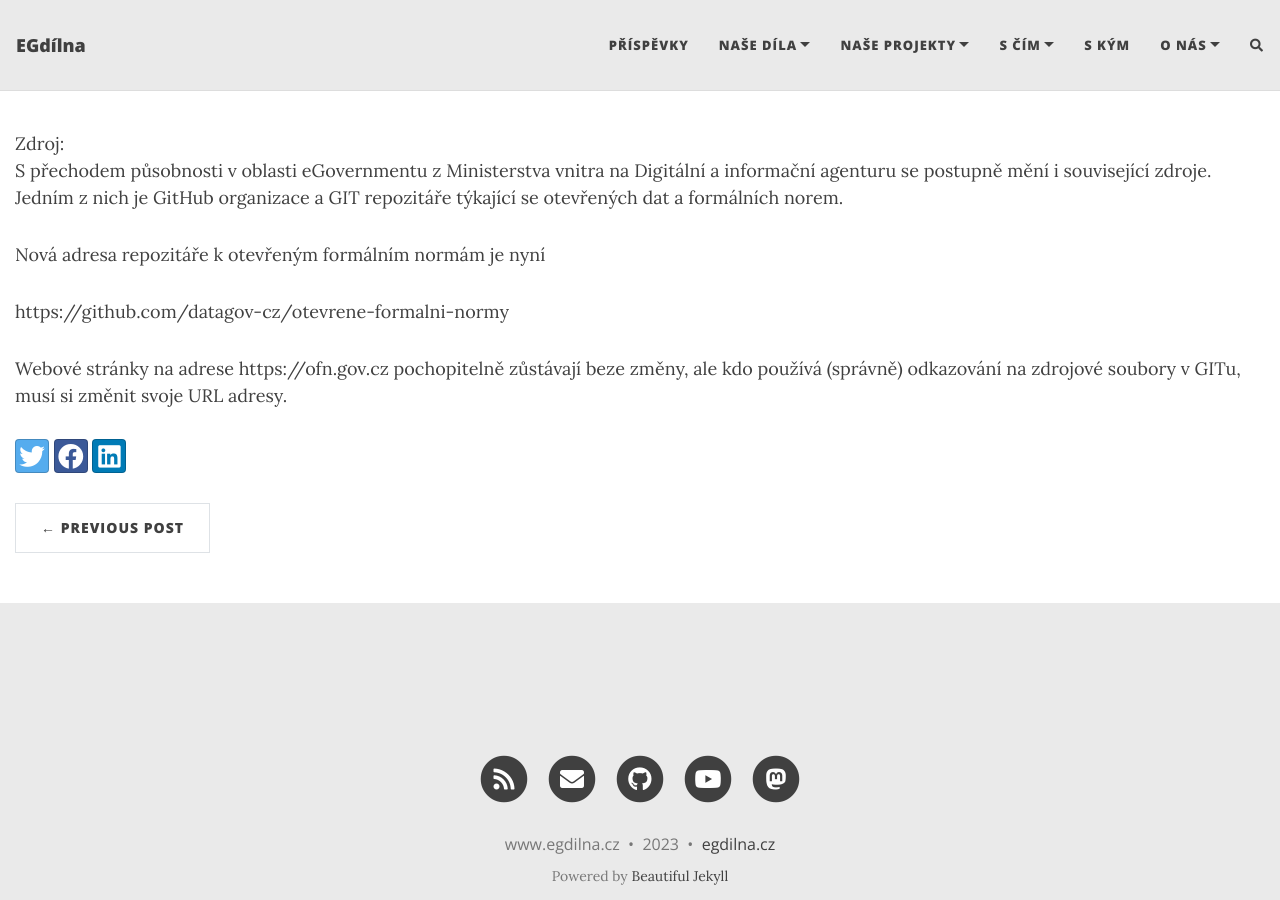
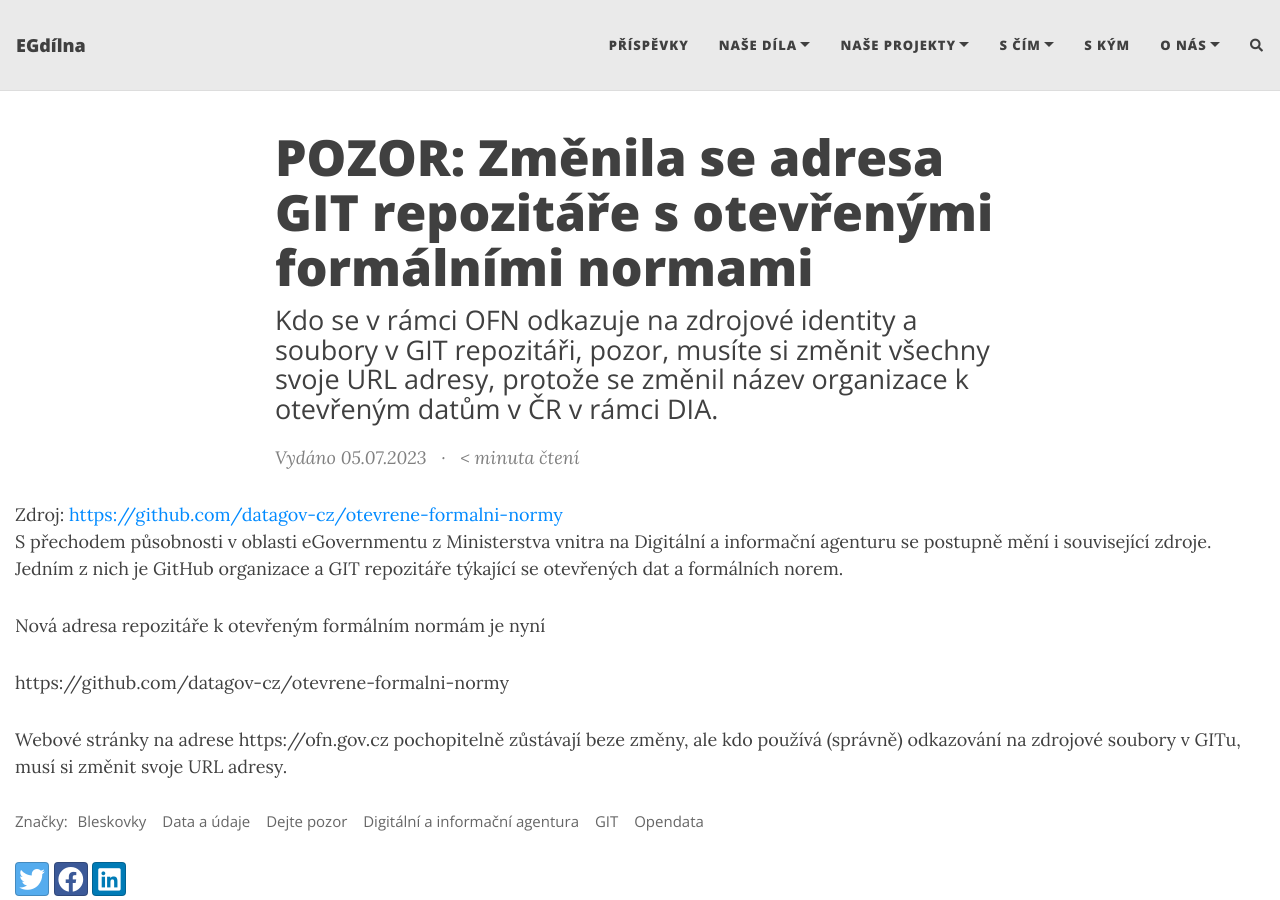
Before and after one commit to egdilna/egdilna.github.io, a Jekyll site: the page built from _posts/2023-07-05-nova-adresa-ofn-git-repo.md, in a window 1280 px wide and 900 px high. Built offline with Jekyll 4.4.1, drawn with Linux system fonts in a browser that asks for light colours; nearby versions of some CDN libraries; comment, search, counter and statistics services are not loaded.

Commit message:
Update 2023-07-05-nova-adresa-ofn-git-repo.md

```diff
--- a/_posts/2023-07-05-nova-adresa-ofn-git-repo.md
+++ b/_posts/2023-07-05-nova-adresa-ofn-git-repo.md
@@ -1,7 +1,7 @@
 ---
 layout: post
 title: "POZOR: Změnila se adresa GIT repozitáře s otevřenými formálními normami"
-subtitle: "Kdo se v rámci OFN odkazuje na zdrojové identity a soubory v GIT repozitáři, pozor, musíte si změnit všechny svoje URL adresy, protože se změnil název organizace k otevřeným datům v ČR v rámci DIA.""
+subtitle: "Kdo se v rámci OFN odkazuje na zdrojové identity a soubory v GIT repozitáři, pozor, musíte si změnit všechny svoje URL adresy, protože se změnil název organizace k otevřeným datům v ČR v rámci DIA."
 zdroj: "https://github.com/datagov-cz/otevrene-formalni-normy"
 tags: [Bleskovky, Data a údaje, Dejte pozor, Digitální a informační agentura, GIT, Opendata,]
 ---
```
